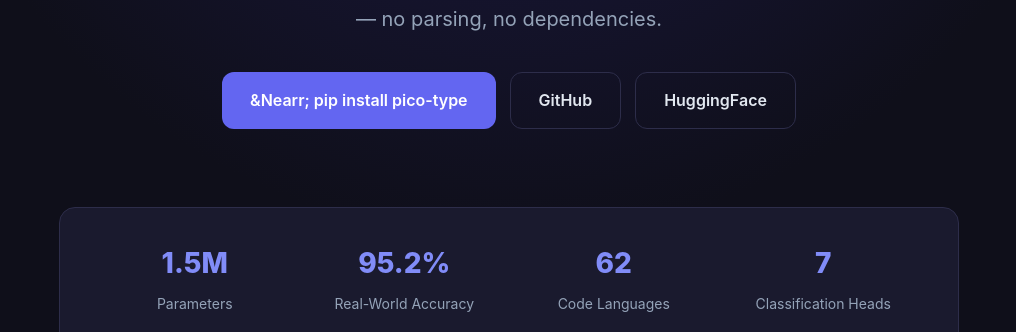
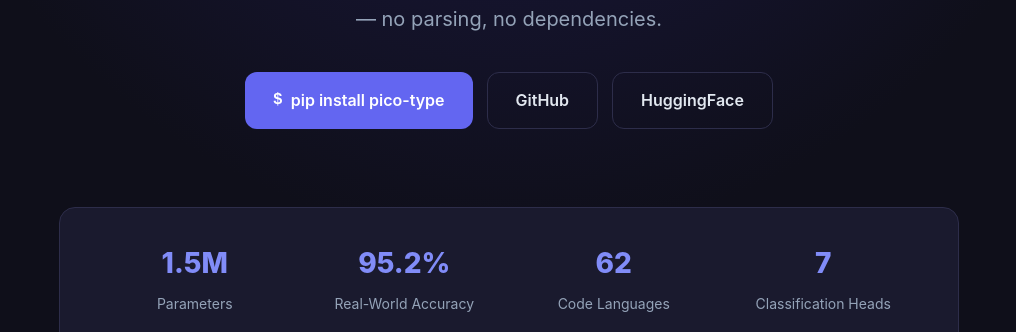
Before and after one commit to eulogik/pico-type, a browser extension: page docs/index.html in a window 1280 px wide. Shown: the part 433-765 px from the top of the page, without its empty margins (131-1147 px from the left). Drawn offline with Linux system fonts and the light colour scheme.

Commit message:
Fix pip install buttons, add Zenodo DOI link

```diff
--- a/docs/index.html
+++ b/docs/index.html
@@ -221,7 +221,7 @@
       from raw bytes &mdash; no parsing, no dependencies.
     </p>
     <div class="hero-buttons">
-      <a class="btn btn-primary" href="https://pypi.org/project/pico-type/" target="_blank" rel="noopener">&Nearr; pip install pico-type</a>
+      <a class="btn btn-primary" href="https://pypi.org/project/pico-type/" target="_blank" rel="noopener"><code style="background:transparent;color:inherit;font-size:inherit">$</code> pip install pico-type</a>
       <a class="btn btn-outline" href="https://github.com/eulogik/pico-type" target="_blank" rel="noopener">GitHub</a>
       <a class="btn btn-outline" href="https://huggingface.co/eulogik/pico-type" target="_blank" rel="noopener">HuggingFace</a>
     </div>
@@ -385,7 +385,7 @@
     <h2>Get Started in One Command</h2>
     <p>Install from PyPI and classify any file in seconds. No GPU required. No cloud service. Fully open source.</p>
     <div class="hero-buttons">
-      <a class="btn btn-primary" href="https://pypi.org/project/pico-type/" target="_blank" rel="noopener">&Nearr; pip install pico-type</a>
+      <a class="btn btn-primary" href="https://pypi.org/project/pico-type/" target="_blank" rel="noopener"><code style="background:transparent;color:inherit;font-size:inherit">$</code> pip install pico-type</a>
       <a class="btn btn-outline" href="https://github.com/eulogik/pico-type" target="_blank" rel="noopener">View on GitHub</a>
     </div>
   </section>
@@ -400,6 +400,8 @@
       <a href="https://pypi.org/project/pico-type/" target="_blank" rel="noopener">PyPI</a>
       &nbsp;&middot;&nbsp;
       <a href="https://huggingface.co/eulogik/pico-type" target="_blank" rel="noopener">HuggingFace</a>
+      &nbsp;&middot;&nbsp;
+      <a href="https://doi.org/10.5281/zenodo.20758542" target="_blank" rel="noopener">Paper (Zenodo)</a>
     </p>
     <p style="margin-top:8px;">Open source under the Apache 2.0 License &mdash; built by <a href="https://eulogik.com" target="_blank" rel="noopener">Eulogik</a></p>
   </footer>
```
